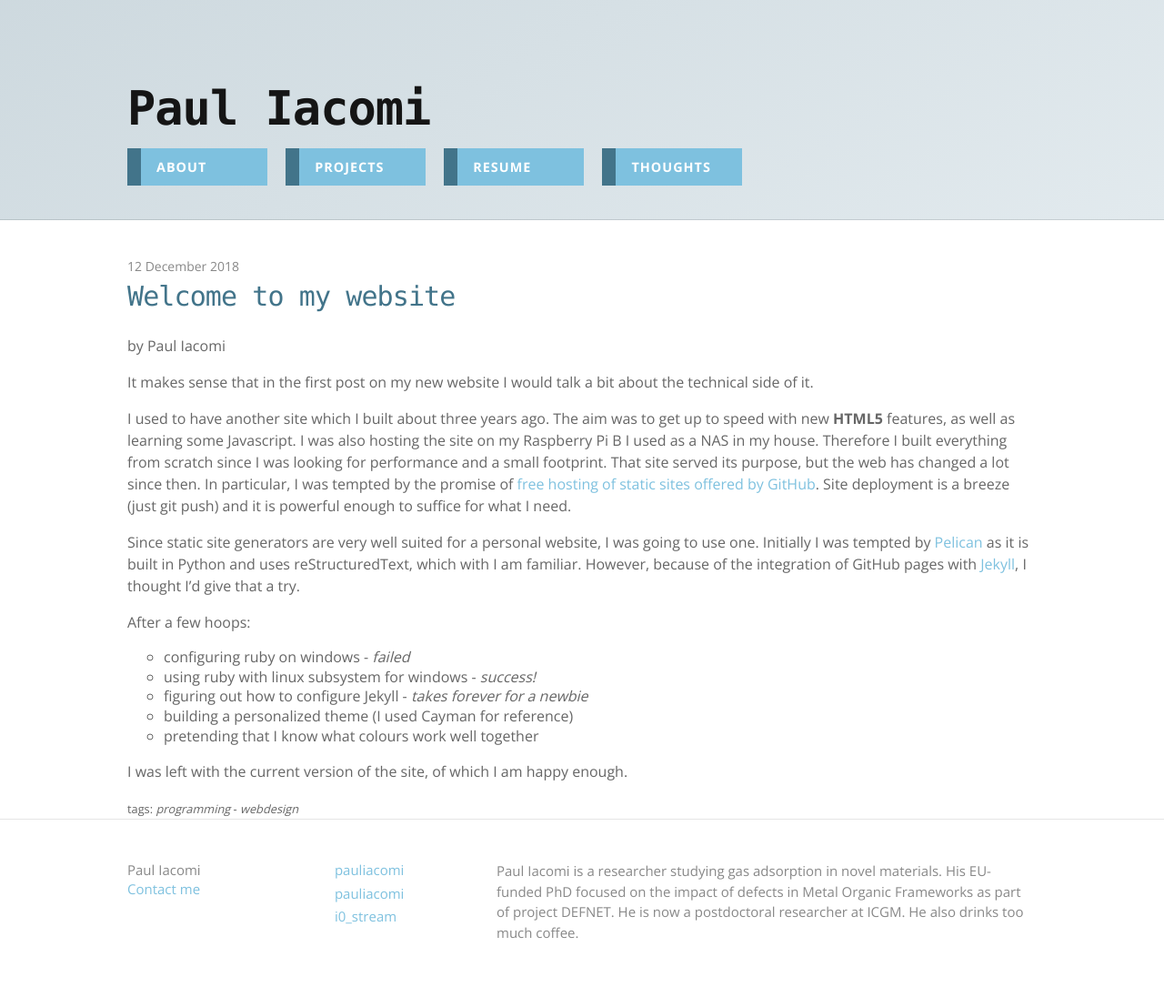
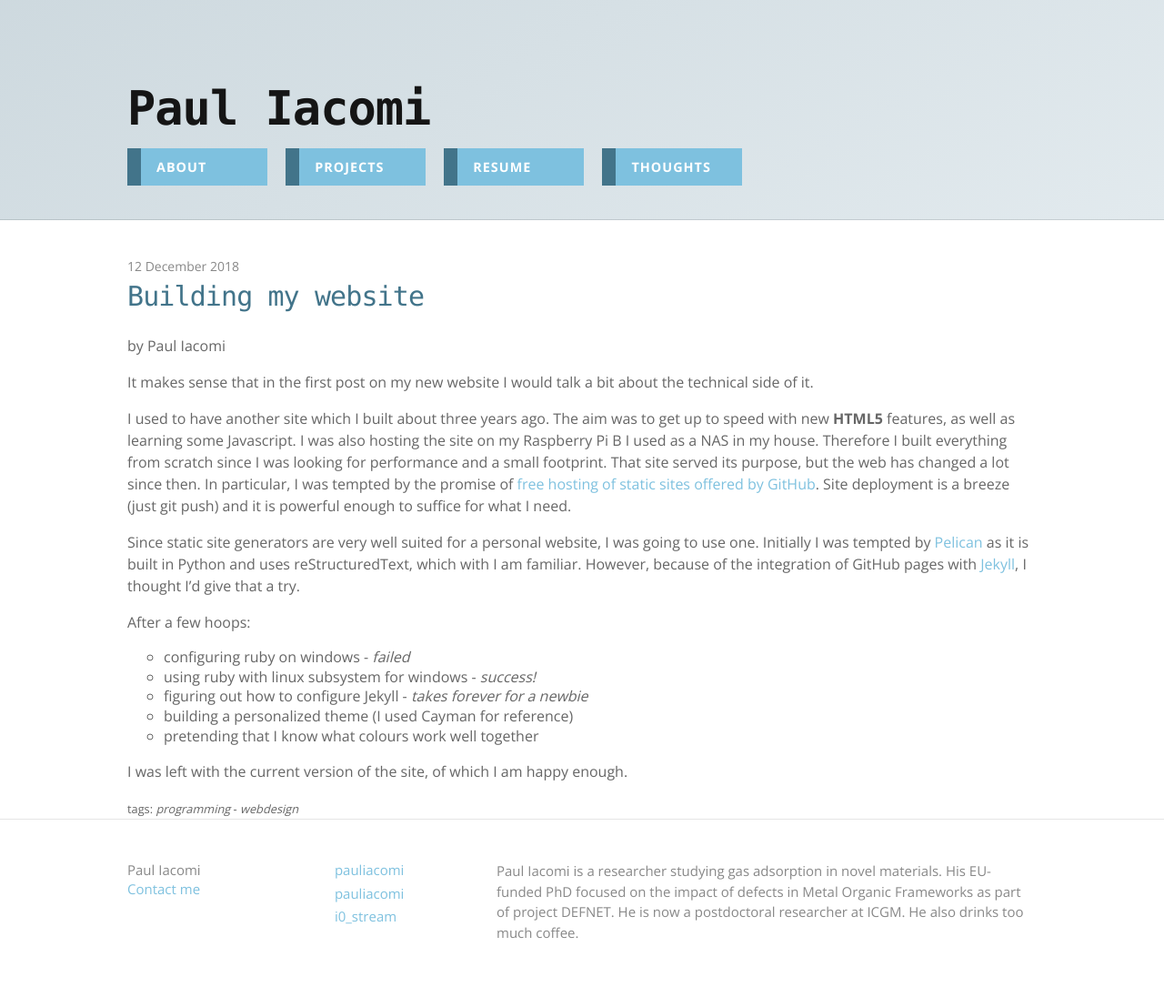
Before and after one commit to pauliacomi/pauliacomi.github.com, a Jekyll site: the page built from _posts/2018-12-12-website-built.markdown, in a window 1280 px wide. Shown: the whole page at 91% size. Built offline with Jekyll 4.4.1, drawn with Linux system fonts in a browser that asks for light colours.

Commit message:
Update 2018-12-12-website-built.markdown

```diff
--- a/_posts/2018-12-12-website-built.markdown
+++ b/_posts/2018-12-12-website-built.markdown
@@ -1,6 +1,6 @@
 ---
 layout: post
-title:  "Welcome to my website"
+title:  "Building my website"
 date:   2018-12-12 15:55:17 +0100
 tags: programming webdesign
 ---
```
